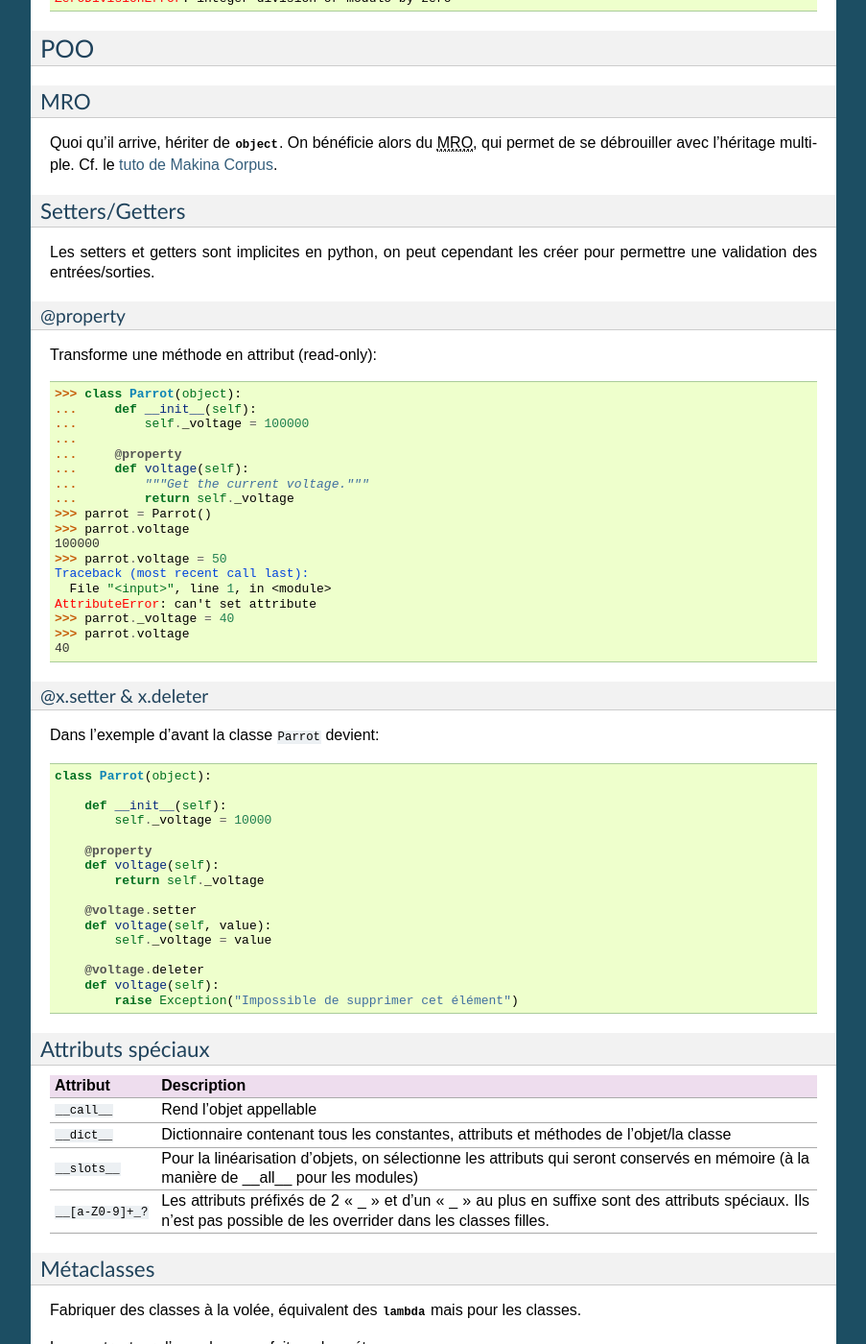
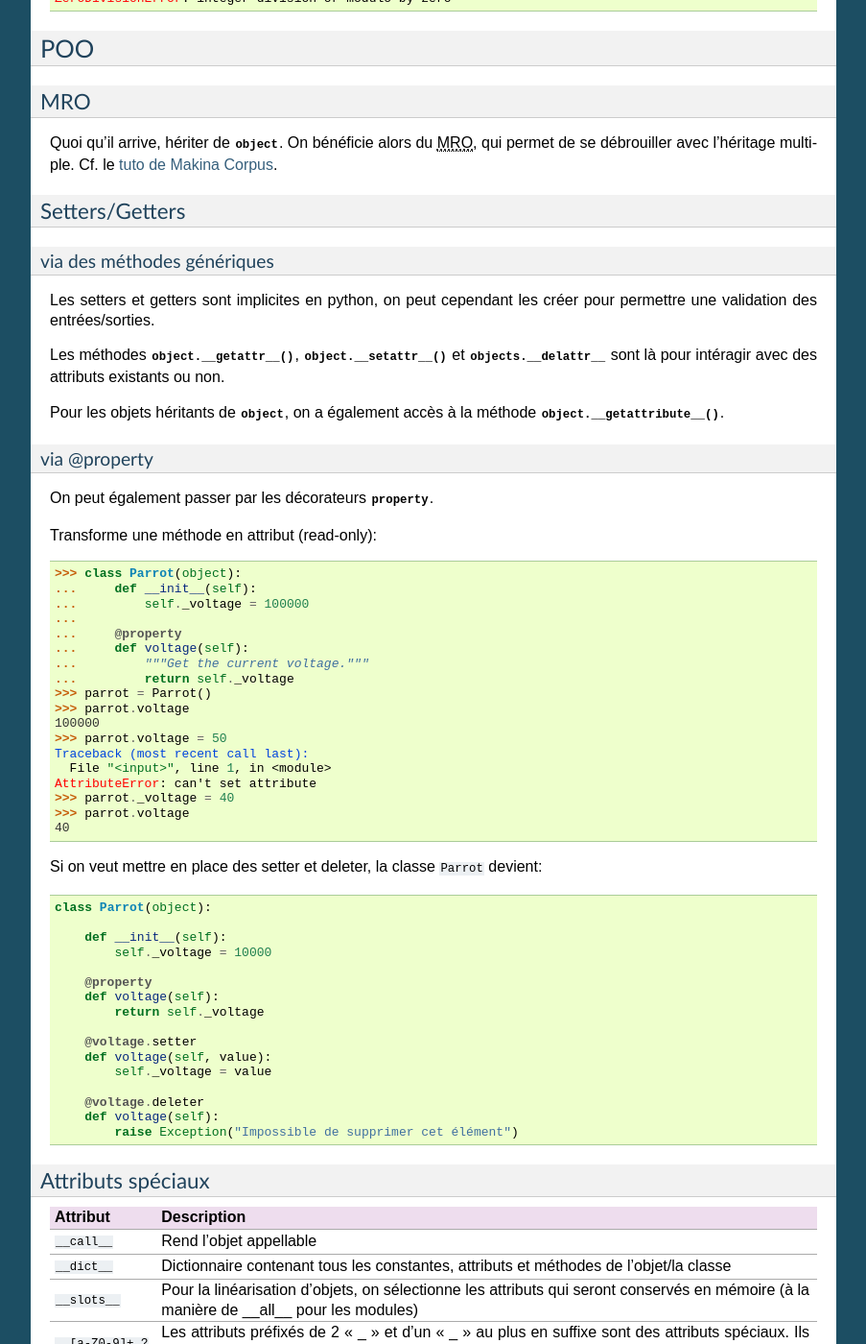
Before and after one commit to galactics/doc-python, a Sphinx documentation site: the page built from source/index.rst, in a window 1280 px wide and 1400 px high, scrolled down 10565 px. Shown: the whole window at 96% size, without its empty margins (198-1101 px from the left). Built offline with Sphinx 7.4.7, drawn with Linux system fonts in a browser that asks for light colours; some of the changed text lies outside the part shown.

Commit message:
Setters/Getters

```diff
--- a/source/index.rst
+++ b/source/index.rst
@@ -686,11 +686,23 @@ l'héritage multiple. Cf. le `tuto de Makina Corpus`_.
 Setters/Getters
 ---------------
 
+via des méthodes génériques
+^^^^^^^^^^^^^^^^^^^^^^^^^^^
+
 Les setters et getters sont implicites en python, on peut cependant les créer
 pour permettre une validation des entrées/sorties.
 
-@property
-^^^^^^^^^
+Les méthodes :py:meth:`object.__getattr__`, :py:meth:`object.__setattr__` et
+:py:obj:`objects.__delattr__` sont là pour intéragir avec des attributs
+existants ou non.
+
+Pour les objets héritants de :py:obj:`object`, on a également accès à la
+méthode :py:meth:`object.__getattribute__`.
+
+via @property
+^^^^^^^^^^^^^
+
+On peut également passer par les décorateurs :py:class:`property`.
 
 Transforme une méthode en attribut (read-only)::
 
@@ -713,10 +725,8 @@ Transforme une méthode en attribut (read-only)::
     >>> parrot.voltage
     40
 
-@x.setter & x.deleter
-^^^^^^^^^^^^^^^^^^^^^
-
-Dans l'exemple d'avant la classe ``Parrot`` devient::
+Si on veut mettre en place des setter et deleter, la classe
+``Parrot`` devient::
 
     class Parrot(object):
 
```
